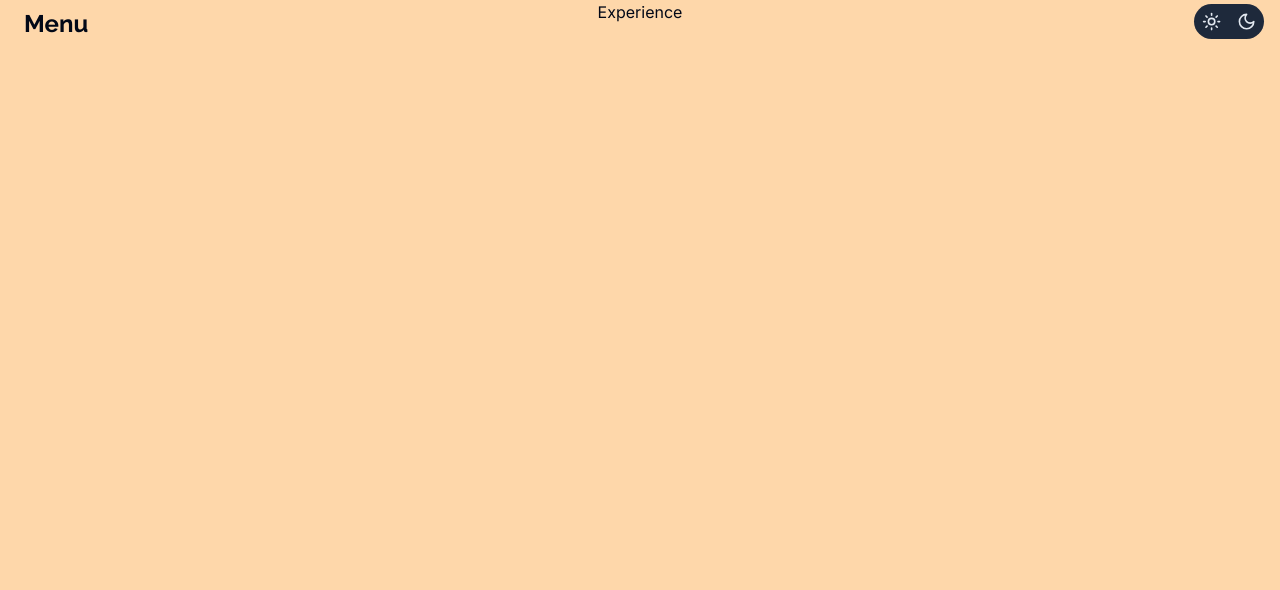
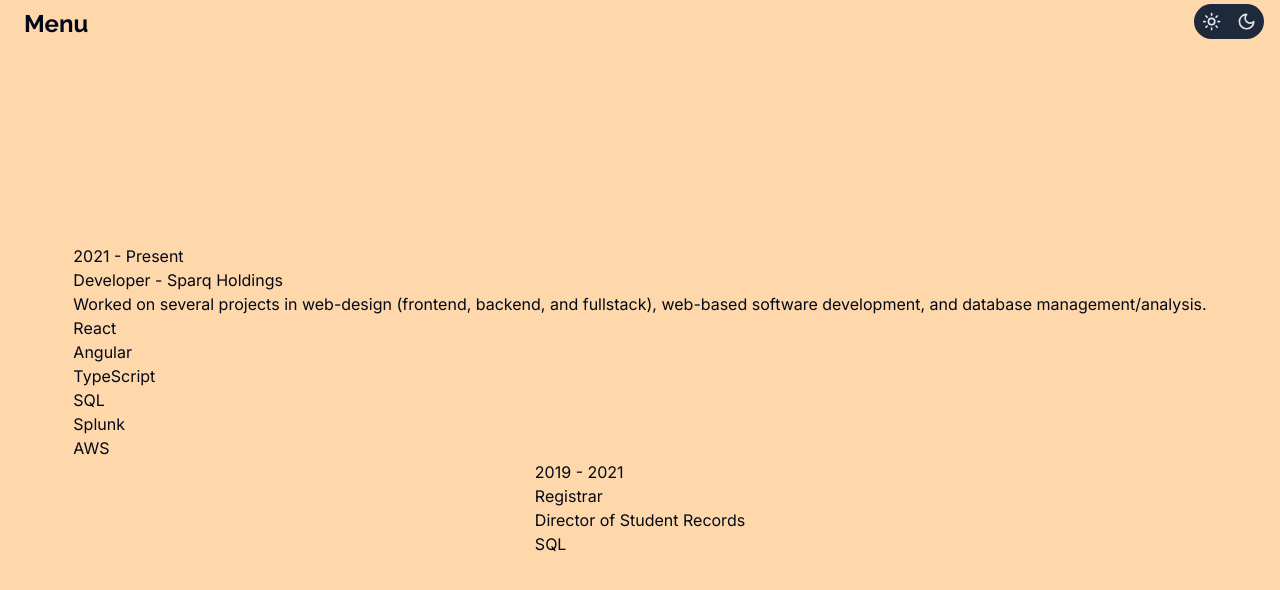
Before and after one commit to justigo86/iamotto-2024, a Next.js app: page /experience in a window 1280 px wide. Shown: the top 590 px of the page. Built offline with nearby package versions, Linux system fonts and the light colour scheme.

Commit message:
started adding text to Experience component

```diff
--- a/src/app/about/page.tsx
+++ b/src/app/about/page.tsx
@@ -4,7 +4,7 @@ type Props = {};
 
 const About = (props: Props) => {
   return (
-    <div className="bg-purple-300 dark:bg-purple-800 h-screen w-screen overflow-hidden flex justify-center">
+    <div className="bg-purple-300 dark:bg-purple-800 h-screen w-screen overflow-hidden flex justify-center items-center">
       About
     </div>
   );
--- a/src/app/connect/page.tsx
+++ b/src/app/connect/page.tsx
@@ -4,7 +4,7 @@ type Props = {};
 
 const Connect = (props: Props) => {
   return (
-    <div className="bg-blue-400 dark:bg-blue-900 h-screen w-screen overflow-hidden flex justify-center">
+    <div className="bg-blue-400 dark:bg-blue-900 h-screen w-screen overflow-hidden flex justify-center items-center">
       Connect
     </div>
   );
--- a/src/app/experience/page.tsx
+++ b/src/app/experience/page.tsx
@@ -4,8 +4,36 @@ type Props = {};
 
 const Experience = (props: Props) => {
   return (
-    <div className="bg-orange-200 dark:bg-orange-600 h-screen w-screen overflow-hidden flex justify-center">
-      Experience
+    <div className="bg-orange-200 dark:bg-orange-600 h-screen w-screen overflow-hidden flex flex-col justify-center items-center">
+      <div>
+        <header>2021 - Present</header>
+        <div>
+          <h3>Developer - Sparq Holdings</h3>
+          <p>
+            Worked on several projects in web-design (frontend, backend, and
+            fullstack), web-based software development, and database
+            management/analysis.
+          </p>
+          <ul>
+            <li>React</li>
+            <li>Angular</li>
+            <li>TypeScript</li>
+            <li>SQL</li>
+            <li>Splunk</li>
+            <li>AWS</li>
+          </ul>
+        </div>
+      </div>
+      <div>
+        <header>2019 - 2021</header>
+        <div>
+          <h3>Registrar</h3>
+          <p>Director of Student Records</p>
+          <ul>
+            <li>SQL</li>
+          </ul>
+        </div>
+      </div>
     </div>
   );
 };
```
